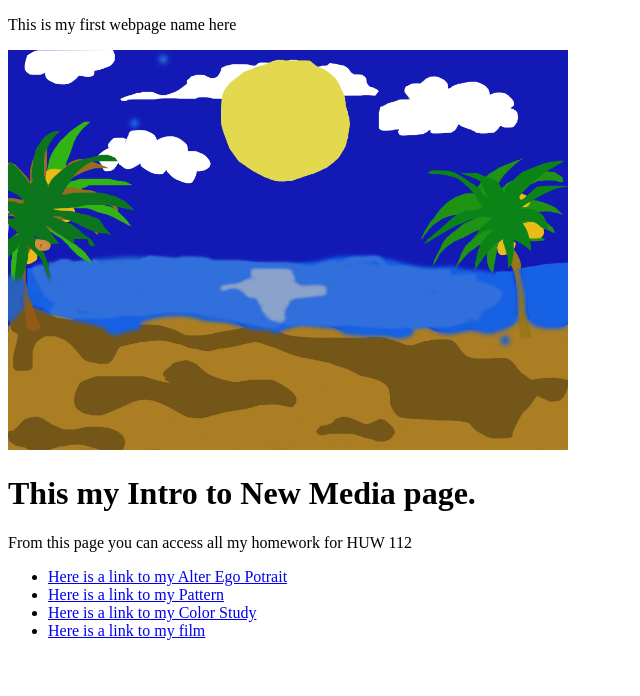
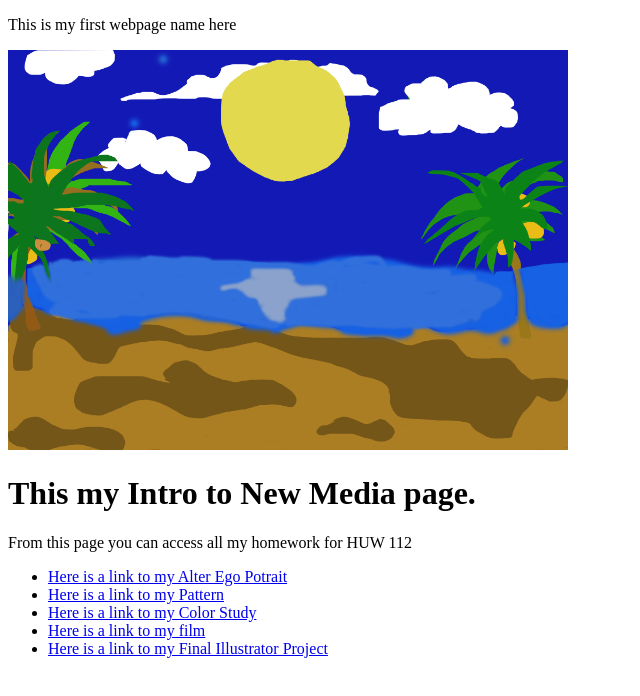
Before and after one commit to Ariana1120/ariana.simpson, a plain HTML site: page index.html in a window 1280 px wide. Shown: the whole page, without its empty margins (0-640 px from the left). Drawn offline with Linux system fonts and the light colour scheme.

Commit message:
Update index.html

```diff
--- a/index.html
+++ b/index.html
@@ -10,5 +10,5 @@
       <li><a href="pattern.html">Here is a link to my Pattern</a></li>
       <li><a href="colorstudy.html">Here is a link to my Color Study</a></li>
       <li><a href="film.html">Here is a link to my film</a></li>
-      </body>
+      <li><a href="finalproject.html">Here is a link to my Final Illustrator Project</a></li>
 </html>
```
